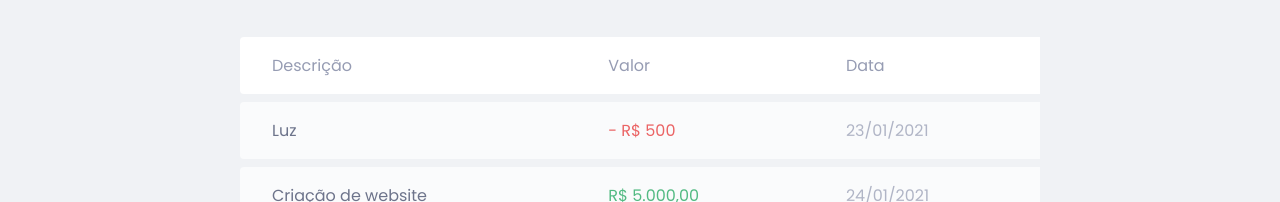
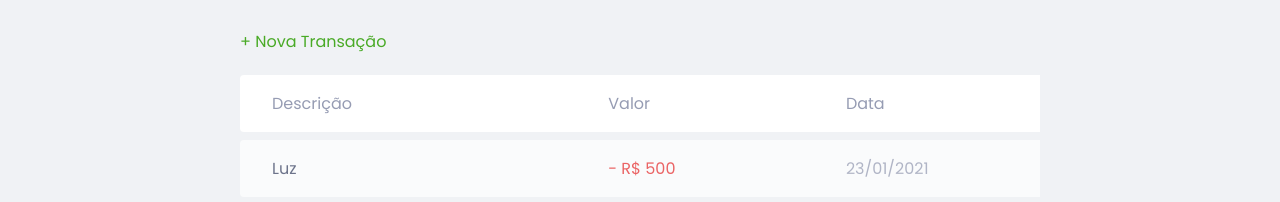
Before and after one commit to rnatu/maratona-discover, a plain HTML site: page index.html in a window 1280 px wide. Shown: the part 594-796 px from the top of the page. Drawn offline with Linux system fonts and the light colour scheme.

Commit message:
adição de um link/button - +Nova Transação

```diff
--- a/index.html
+++ b/index.html
@@ -31,7 +31,7 @@
       </div>
 
       <div class="card">
-        <h3>Saídas <img src="assets/expense.svg" alt="Imagem de saída"></h3>
+        <h3>Saídas <img src="assets/expense.svg" alt="Imagem de saídas"></h3>
         <p>R$ 5.000,00</p>
       </div>
 
@@ -43,6 +43,8 @@
 
     <section id="transactions">
       <h2 class="sr-only">Transações</h2>
+
+      <a href="#" class="button new">+ Nova Transação</a>
 
       <table id="data-table">
         <thead>
--- a/style.css
+++ b/style.css
@@ -5,6 +5,7 @@
   --ice-white: #f0f2f5;
   --light-green: #49aa26;
   --light-gray: #969cb3;
+  --link: #3dd705;
 }
 
 /* universal ======================= */
@@ -22,8 +23,6 @@ body {
 h2 {
   margin-bottom: 0.8rem;
   font-weight: 400;
-  margin-top: 3.2rem;
-  color: var(--dark-blue);
 }
 
 .sr-only {
@@ -33,7 +32,7 @@ h2 {
   padding: 0;
   margin: -1px;
   overflow: hidden;
-  clip: rect(0, 0, 0 ,0);
+  clip: rect(0, 0, 0, 0);
   white-space: nowrap;
   border-width: 0;
 }
@@ -94,6 +93,30 @@ header {
   color: var(--white);
 }
 
+/* transactions ======================= */
+#transactions h2 {
+  margin-bottom: 0.8rem;
+  font-weight: 400;
+  margin-top: 3.2rem;
+  color: var(--dark-blue);
+}
+
+/* links and buttons ========== */
+a {
+  text-decoration: none;
+
+  color: var(--light-green);
+}
+
+a:hover {
+  color: var(--link);
+}
+
+.button.new {
+  display: inline-block;
+  margin-bottom: 0.8rem;
+}
+
 /* table ======================= */
 #data-table {
   width: 100%;
```
